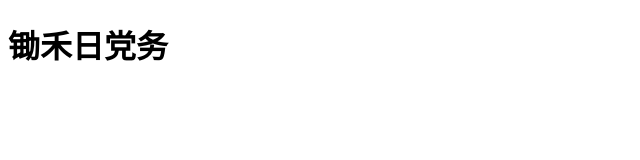
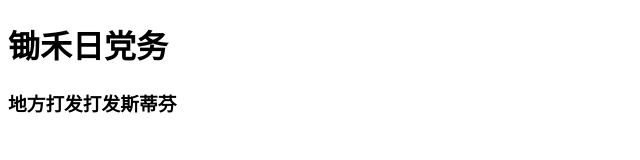
Before and after one commit to xiapenghui/xiapenghui, a plain HTML site: page index.html in a window 1280 px wide. Shown: the whole page, without its empty margins (0-640 px from the left). Drawn offline with Linux system fonts and the light colour scheme.

Commit message:
有哈哈哈

```diff
--- a/index.html
+++ b/index.html
@@ -6,5 +6,6 @@
 	</head>
 	<body>
 		<h1>锄禾日党务</h1>
+		<h3>地方打发打发斯蒂芬</h3>
 	</body>
 </html>
```
